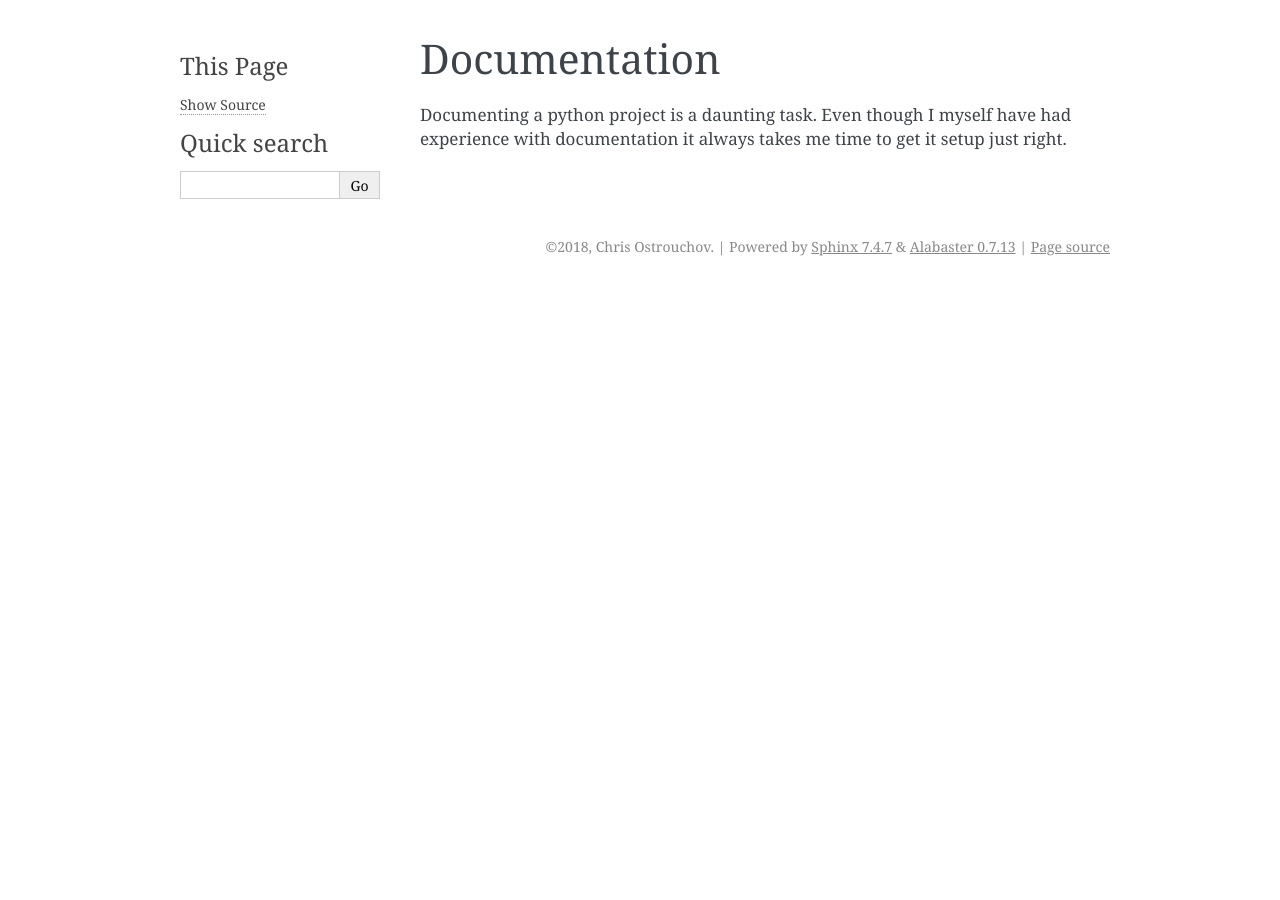
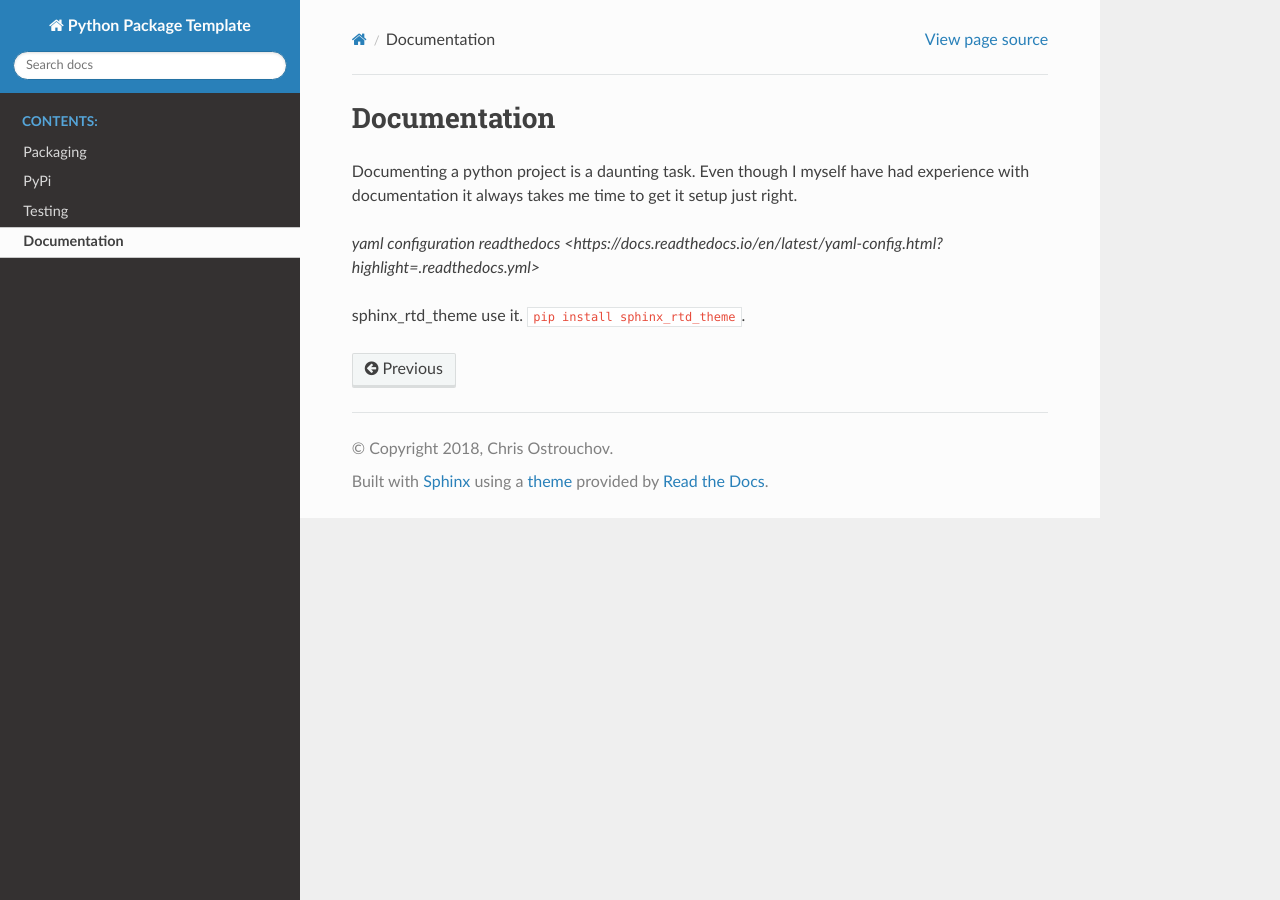
Before and after one commit to dazza-codes/aio-aws, a Sphinx documentation site: the page built from docs/documentation.rst, in a window 1280 px wide. Built offline with Sphinx 7.4.7 and the Read the Docs theme 2.0.0, drawn with Linux system fonts in a browser that asks for light colours.

Commit message:
Adding sphinx_rtd_theme to project

```diff
--- a/docs/conf.py
+++ b/docs/conf.py
@@ -76,7 +76,7 @@ pygments_style = 'sphinx'
 # The theme to use for HTML and HTML Help pages.  See the documentation for
 # a list of builtin themes.
 #
-html_theme = 'alabaster'
+html_theme = 'sphinx_rtd_theme'
 
 # Theme options are theme-specific and customize the look and feel of a theme
 # further.  For a list of options available for each theme, see the
--- a/docs/documentation.rst
+++ b/docs/documentation.rst
@@ -4,3 +4,8 @@ Documentation
 Documenting a python project is a daunting task. Even though I myself
 have had experience with documentation it always takes me time to get
 it setup just right.
+
+`yaml configuration readthedocs <https://docs.readthedocs.io/en/latest/yaml-config.html?highlight=.readthedocs.yml>`
+
+
+sphinx_rtd_theme use it. ``pip install sphinx_rtd_theme``.
```
